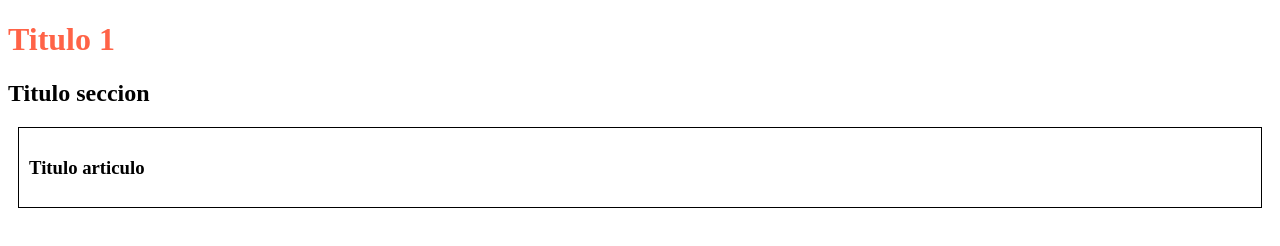
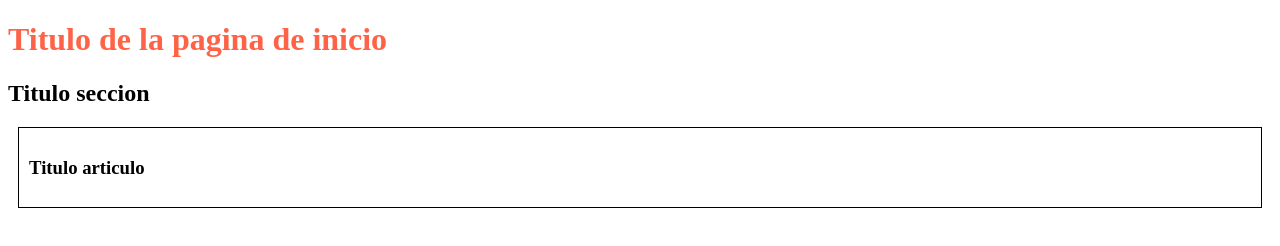
Before and after one commit to abravo83/protecto3, a plain HTML site: page index.html in a window 1280 px wide. Drawn offline with Linux system fonts and the light colour scheme.

Commit message:
Update index.html

```diff
--- a/index.html
+++ b/index.html
@@ -10,7 +10,7 @@
     <div class="wrapper">
       <head></head>
       <main>
-        <h1>Titulo 1</h1>
+        <h1>Titulo de la pagina de inicio</h1>
         <section>
           <h2>Titulo seccion</h2>
           <article>
```
